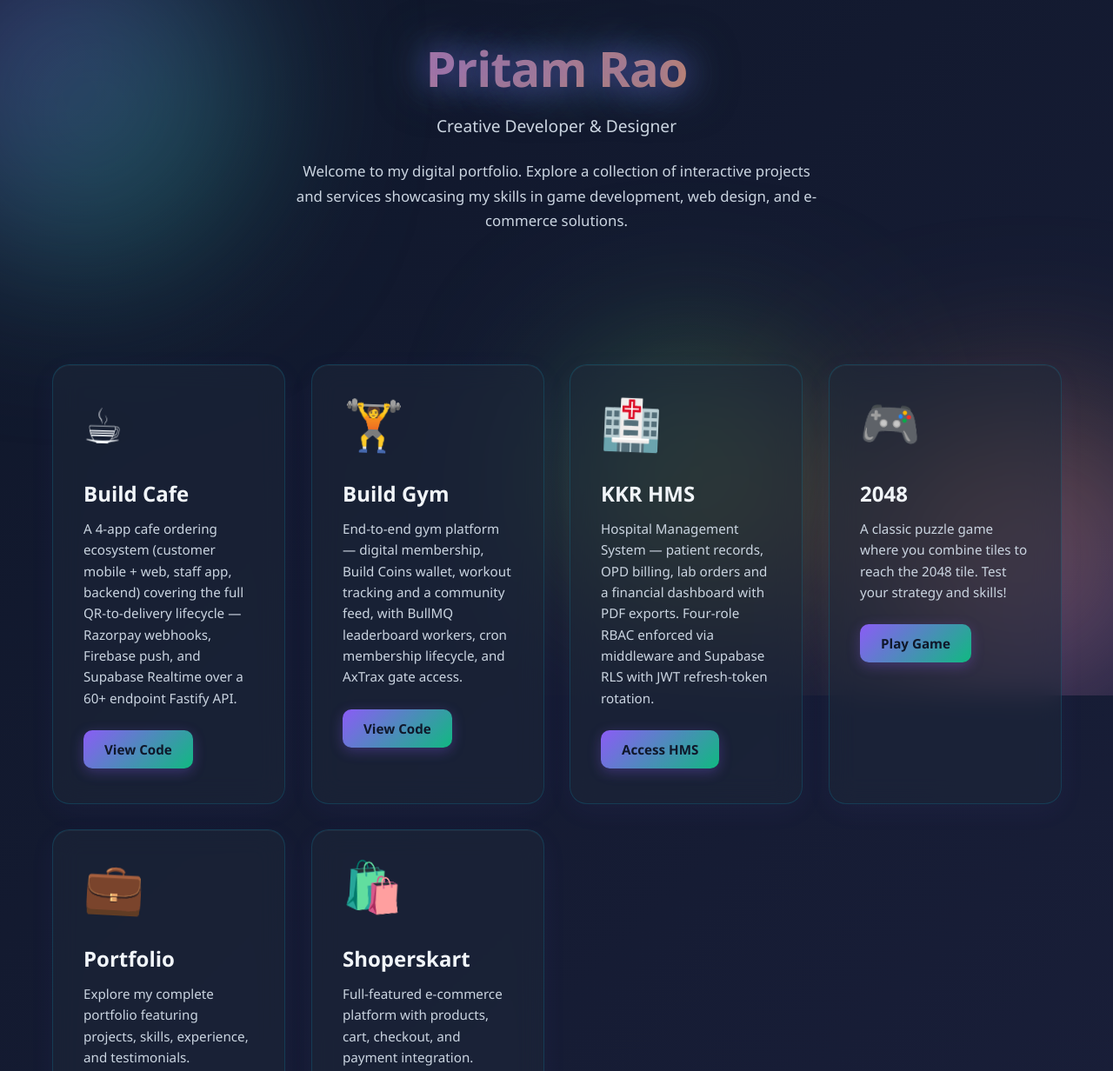
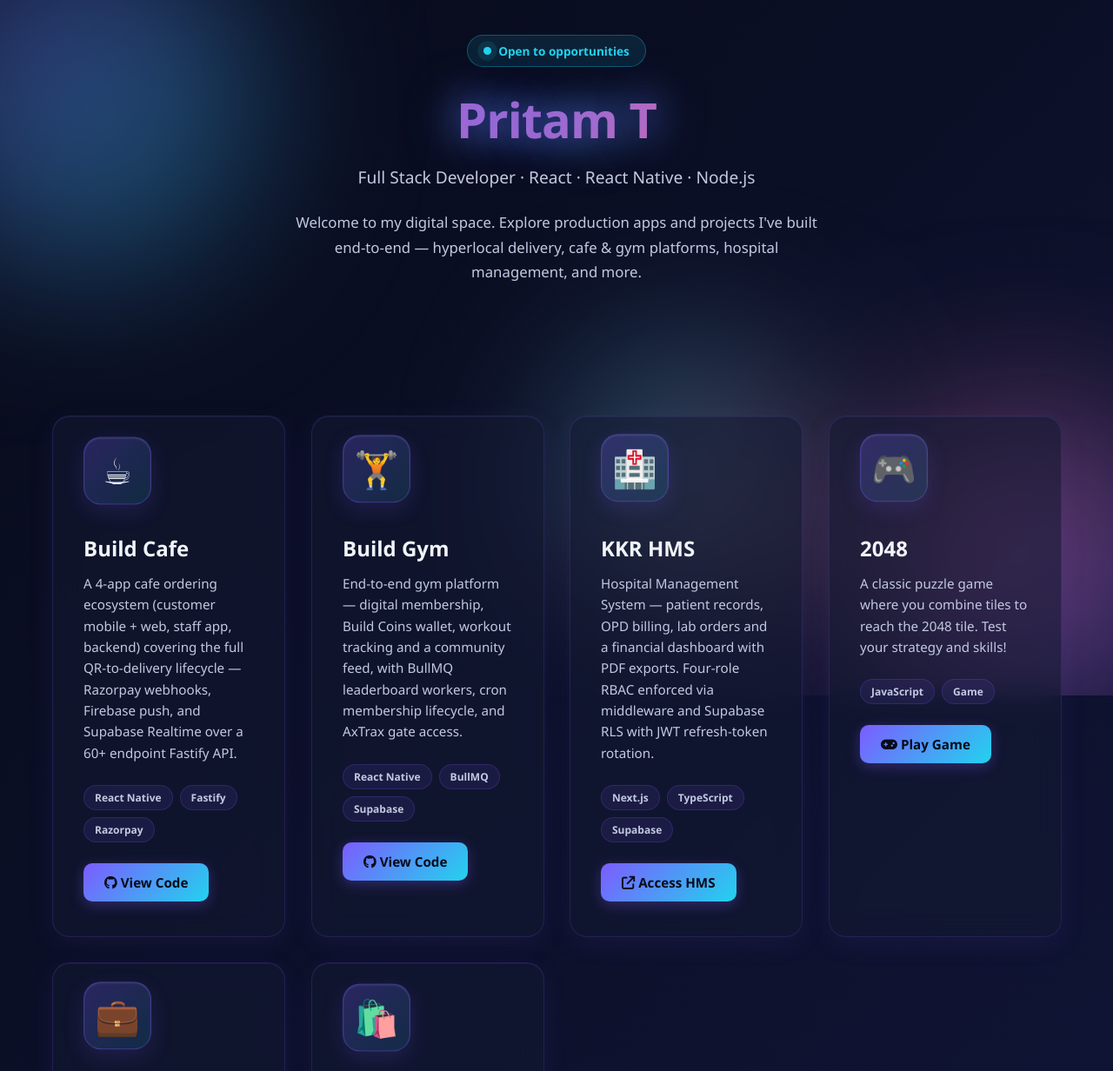
Before and after one commit to T-pritam/Home, a plain HTML site: page index.html in a window 1280 px wide. Shown: the top 1232 px of the page at 87% size. Drawn offline with Linux system fonts and the light colour scheme.

Commit message:
Updated the ui and styling a bit

```diff
--- a/index.html
+++ b/index.html
@@ -5,6 +5,7 @@
     <meta name="viewport" content="width=device-width, initial-scale=1.0">
     <title>Pritam | Services & Projects</title>
     <meta name="description" content="Explore my collection of interactive projects and services including 2048 game, countdown timer, portfolio, HMS, and shopping platform.">
+    <link rel="stylesheet" href="https://cdnjs.cloudflare.com/ajax/libs/font-awesome/6.4.0/css/all.min.css">
     <style>
         * {
             margin: 0;
@@ -13,20 +14,20 @@
         }
 
         :root {
-            --primary: #8b5cf6;
-            --secondary: #10b981;
-            --accent: #f59e0b;
-            --tertiary: #ef4444;
-            --dark-bg: #0f172a;
-            --card-bg: #1e293b;
+            --primary: #7c5cff;
+            --secondary: #22d3ee;
+            --accent: #fb7185;
+            --tertiary: #f472b6;
+            --dark-bg: #080b1a;
+            --card-bg: #141a33;
             --text-primary: #f1f5f9;
-            --text-secondary: #cbd5e1;
-            --border: #334155;
+            --text-secondary: #c2c9e0;
+            --border: #2a3357;
         }
 
         body {
             font-family: 'Segoe UI', Tahoma, Geneva, Verdana, sans-serif;
-            background: linear-gradient(135deg, var(--dark-bg) 0%, #1a1f3a 100%);
+            background: linear-gradient(135deg, var(--dark-bg) 0%, #11163a 100%);
             color: var(--text-primary);
             overflow-x: hidden;
             min-height: 100vh;
@@ -145,8 +146,8 @@
         }
 
         @keyframes titleGlow {
-            0%, 100% { text-shadow: 0 0 20px rgba(139, 92, 246, 0.3), 0 0 40px rgba(16, 185, 129, 0.2); }
-            50% { text-shadow: 0 0 30px rgba(139, 92, 246, 0.6), 0 0 60px rgba(16, 185, 129, 0.4); }
+            0%, 100% { text-shadow: 0 0 20px rgba(124, 92, 255, 0.35), 0 0 40px rgba(34, 211, 238, 0.2); }
+            50% { text-shadow: 0 0 30px rgba(124, 92, 255, 0.65), 0 0 60px rgba(34, 211, 238, 0.45); }
         }
 
         .subtitle {
@@ -209,8 +210,8 @@
         .service-card {
             position: relative;
             padding: 35px;
-            background: rgba(30, 41, 59, 0.5);
-            border: 1.5px solid rgba(0, 212, 255, 0.15);
+            background: rgba(20, 26, 51, 0.55);
+            border: 1.5px solid rgba(124, 92, 255, 0.18);
             border-radius: 20px;
             backdrop-filter: blur(15px);
             cursor: pointer;
@@ -220,7 +221,7 @@
             overflow: hidden;
             animation: scaleIn 0.6s ease-out;
             animation-fill-mode: both;
-            box-shadow: 0 8px 32px rgba(139, 92, 246, 0.05), inset 0 1px 1px rgba(255, 255, 255, 0.05);
+            box-shadow: 0 8px 32px rgba(124, 92, 255, 0.08), inset 0 1px 1px rgba(255, 255, 255, 0.05);
         }
 
         .service-card:nth-child(1) { animation-delay: 0.6s; }
@@ -261,7 +262,7 @@
             position: absolute;
             inset: 0;
             border-radius: 20px;
-            background: radial-gradient(circle at var(--mouse-x, 50%) var(--mouse-y, 50%), rgba(139, 92, 246, 0.1) 0%, transparent 80%);
+            background: radial-gradient(circle at var(--mouse-x, 50%) var(--mouse-y, 50%), rgba(124, 92, 255, 0.1) 0%, transparent 80%);
             opacity: 0;
             transition: opacity 0.3s ease;
             pointer-events: none;
@@ -275,7 +276,7 @@
             border-color: var(--primary);
             background: rgba(30, 41, 59, 0.8);
             transform: translateY(-12px) scale(1.02);
-            box-shadow: 0 30px 60px rgba(139, 92, 246, 0.25), inset 0 1px 1px rgba(255, 255, 255, 0.1);
+            box-shadow: 0 30px 60px rgba(124, 92, 255, 0.25), inset 0 1px 1px rgba(255, 255, 255, 0.1);
         }
 
         .service-card:active {
@@ -283,10 +284,26 @@
         }
 
         .card-icon {
-            font-size: 3.5rem;
-            margin-bottom: 20px;
-            display: inline-block;
-            animation: bounce 2s ease-in-out infinite, spin 6s linear infinite;
+            font-size: 2.6rem;
+            width: 78px;
+            height: 78px;
+            margin-bottom: 22px;
+            display: flex;
+            align-items: center;
+            justify-content: center;
+            border-radius: 20px;
+            background: linear-gradient(135deg, rgba(124, 92, 255, 0.25), rgba(34, 211, 238, 0.12));
+            border: 1px solid rgba(124, 92, 255, 0.35);
+            box-shadow: inset 0 1px 2px rgba(255, 255, 255, 0.12), 0 8px 24px rgba(124, 92, 255, 0.15);
+            animation: bounce 3s ease-in-out infinite;
+            transition: all 0.4s cubic-bezier(0.4, 0, 0.2, 1);
+        }
+
+        .service-card:hover .card-icon {
+            background: linear-gradient(135deg, rgba(124, 92, 255, 0.45), rgba(251, 113, 133, 0.25));
+            border-color: var(--primary);
+            box-shadow: inset 0 1px 2px rgba(255, 255, 255, 0.2), 0 12px 30px rgba(124, 92, 255, 0.4);
+            transform: translateY(-4px) scale(1.05);
         }
 
         .service-card:nth-child(1) .card-icon { animation-delay: 0s; }
@@ -299,23 +316,6 @@
         @keyframes bounce {
             0%, 100% { transform: translateY(0); }
             50% { transform: translateY(-15px); }
-        }
-
-        @keyframes spin {
-            0% { transform: rotate(0deg) translateY(0); }
-            50% { transform: rotate(5deg) translateY(-15px); }
-            100% { transform: rotate(0deg) translateY(0); }
-        }
-
-        .service-card:hover .card-icon {
-            animation-play-state: paused;
-            animation: wobble 0.6s ease-in-out;
-        }
-
-        @keyframes wobble {
-            0%, 100% { transform: rotate(0); }
-            25% { transform: rotate(-10deg); }
-            75% { transform: rotate(10deg); }
         }
 
         .card-title {
@@ -345,6 +345,80 @@
             color: var(--text-primary);
         }
 
+        /* Tech tags */
+        .card-tags {
+            display: flex;
+            flex-wrap: wrap;
+            gap: 8px;
+            margin-bottom: 24px;
+        }
+
+        .tag {
+            font-size: 0.75rem;
+            font-weight: 600;
+            padding: 5px 12px;
+            border-radius: 50px;
+            color: var(--text-secondary);
+            background: rgba(124, 92, 255, 0.1);
+            border: 1px solid rgba(124, 92, 255, 0.2);
+            transition: all 0.3s ease;
+        }
+
+        .service-card:hover .tag {
+            color: var(--text-primary);
+            border-color: rgba(124, 92, 255, 0.5);
+            background: rgba(124, 92, 255, 0.18);
+        }
+
+        /* Top accent bar */
+        .card-accent {
+            position: absolute;
+            top: 0;
+            left: 0;
+            width: 100%;
+            height: 4px;
+            background: linear-gradient(90deg, var(--primary), var(--accent), var(--secondary));
+            transform: scaleX(0);
+            transform-origin: left;
+            transition: transform 0.4s cubic-bezier(0.4, 0, 0.2, 1);
+            border-radius: 20px 20px 0 0;
+        }
+
+        .service-card:hover .card-accent {
+            transform: scaleX(1);
+        }
+
+        /* Header status badge */
+        .status-badge {
+            display: inline-flex;
+            align-items: center;
+            gap: 8px;
+            padding: 8px 18px;
+            margin-bottom: 22px;
+            border-radius: 50px;
+            font-size: 0.85rem;
+            font-weight: 600;
+            color: var(--secondary);
+            background: rgba(34, 211, 238, 0.1);
+            border: 1px solid rgba(34, 211, 238, 0.3);
+            animation: fadeIn 1s ease-out 0.2s backwards;
+        }
+
+        .status-dot {
+            width: 9px;
+            height: 9px;
+            border-radius: 50%;
+            background: var(--secondary);
+            box-shadow: 0 0 0 0 rgba(34, 211, 238, 0.6);
+            animation: ping 2s ease-in-out infinite;
+        }
+
+        @keyframes ping {
+            0% { box-shadow: 0 0 0 0 rgba(34, 211, 238, 0.6); }
+            70% { box-shadow: 0 0 0 8px rgba(34, 211, 238, 0); }
+            100% { box-shadow: 0 0 0 0 rgba(34, 211, 238, 0); }
+        }
+
         .card-link {
             display: inline-block;
             padding: 12px 24px;
@@ -359,7 +433,7 @@
             text-decoration: none;
             position: relative;
             overflow: hidden;
-            box-shadow: 0 4px 15px rgba(139, 92, 246, 0.3);
+            box-shadow: 0 4px 15px rgba(124, 92, 255, 0.3);
         }
 
         .card-link::before {
@@ -379,12 +453,12 @@
 
         .card-link:hover {
             transform: translateY(-3px) scale(1.08);
-            box-shadow: 0 12px 30px rgba(139, 92, 246, 0.5);
+            box-shadow: 0 12px 30px rgba(124, 92, 255, 0.5);
         }
 
         .card-link:active {
             transform: translateY(-1px) scale(0.98);
-            box-shadow: 0 6px 15px rgba(139, 92, 246, 0.3);
+            box-shadow: 0 6px 15px rgba(124, 92, 255, 0.3);
         }
 
         /* Footer */
@@ -512,13 +586,13 @@
 
         /* Glow effect */
         .glow {
-            text-shadow: 0 0 20px rgba(0, 212, 255, 0.5);
+            text-shadow: 0 0 20px rgba(34, 211, 238, 0.5);
             animation: glowPulse 2s ease-in-out infinite;
         }
 
         @keyframes glowPulse {
-            0%, 100% { text-shadow: 0 0 20px rgba(139, 92, 246, 0.5); }
-            50% { text-shadow: 0 0 40px rgba(139, 92, 246, 0.8), 0 0 60px rgba(16, 185, 129, 0.6); }
+            0%, 100% { text-shadow: 0 0 20px rgba(124, 92, 255, 0.5); }
+            50% { text-shadow: 0 0 40px rgba(124, 92, 255, 0.8), 0 0 60px rgba(34, 211, 238, 0.6); }
         }
     </style>
 </head>
@@ -531,49 +605,73 @@
 
     <div class="container">
         <header>
-            <h1 class="domain-title glow">Pritam Rao</h1>
-            <p class="subtitle">Creative Developer & Designer</p>
+            <div class="status-badge"><span class="status-dot"></span> Open to opportunities</div>
+            <h1 class="domain-title glow">Pritam T</h1>
+            <p class="subtitle">Full Stack Developer · React · React Native · Node.js</p>
             <p class="description">
-                Welcome to my digital portfolio. Explore a collection of interactive projects and services
-                showcasing my skills in game development, web design, and e-commerce solutions.
+                Welcome to my digital space. Explore production apps and projects I've built end-to-end —
+                hyperlocal delivery, cafe &amp; gym platforms, hospital management, and more.
             </p>
         </header>
 
         <section class="services-grid">
             <a href="https://github.com/T-pritam/Build_Cafe_Customer" class="service-card" target="_blank">
+                <span class="card-accent"></span>
                 <div class="card-icon">☕</div>
                 <h2 class="card-title">Build Cafe</h2>
                 <p class="card-description">
                     A 4-app cafe ordering ecosystem (customer mobile + web, staff app, backend) covering the full QR-to-delivery lifecycle — Razorpay webhooks, Firebase push, and Supabase Realtime over a 60+ endpoint Fastify API.
                 </p>
-                <span class="card-link">View Code</span>
+                <div class="card-tags">
+                    <span class="tag">React Native</span>
+                    <span class="tag">Fastify</span>
+                    <span class="tag">Razorpay</span>
+                </div>
+                <span class="card-link"><i class="fab fa-github"></i> View Code</span>
             </a>
 
             <a href="https://github.com/T-pritam/Build_GYM" class="service-card" target="_blank">
+                <span class="card-accent"></span>
                 <div class="card-icon">🏋️</div>
                 <h2 class="card-title">Build Gym</h2>
                 <p class="card-description">
                     End-to-end gym platform — digital membership, Build Coins wallet, workout tracking and a community feed, with BullMQ leaderboard workers, cron membership lifecycle, and AxTrax gate access.
                 </p>
-                <span class="card-link">View Code</span>
+                <div class="card-tags">
+                    <span class="tag">React Native</span>
+                    <span class="tag">BullMQ</span>
+                    <span class="tag">Supabase</span>
+                </div>
+                <span class="card-link"><i class="fab fa-github"></i> View Code</span>
             </a>
 
             <a href="https://kkr.pritamrao.tech" class="service-card" target="_blank">
+                <span class="card-accent"></span>
                 <div class="card-icon">🏥</div>
                 <h2 class="card-title">KKR HMS</h2>
                 <p class="card-description">
                     Hospital Management System — patient records, OPD billing, lab orders and a financial dashboard with PDF exports. Four-role RBAC enforced via middleware and Supabase RLS with JWT refresh-token rotation.
                 </p>
-                <span class="card-link">Access HMS</span>
+                <div class="card-tags">
+                    <span class="tag">Next.js</span>
+                    <span class="tag">TypeScript</span>
+                    <span class="tag">Supabase</span>
+                </div>
+                <span class="card-link"><i class="fas fa-arrow-up-right-from-square"></i> Access HMS</span>
             </a>
 
             <a href="https://2048.pritamrao.tech" class="service-card" target="_blank">
+                <span class="card-accent"></span>
                 <div class="card-icon">🎮</div>
                 <h2 class="card-title">2048</h2>
                 <p class="card-description">
                     A classic puzzle game where you combine tiles to reach the 2048 tile. Test your strategy and skills!
                 </p>
-                <span class="card-link">Play Game</span>
+                <div class="card-tags">
+                    <span class="tag">JavaScript</span>
+                    <span class="tag">Game</span>
+                </div>
+                <span class="card-link"><i class="fas fa-gamepad"></i> Play Game</span>
             </a>
 
             <!-- <a href="https://countdown.pritamrao.tech" class="service-card"  target="_blank">
@@ -585,22 +683,34 @@
                 <span class="card-link">Open Timer</span>
             </a> -->
 
-            <a href="https://portfolio.pritamrao.tech" class="service-card"  target="_blank">
+            <a href="https://portfolio.pritamrao.tech/" class="service-card"  target="_blank">
+                <span class="card-accent"></span>
                 <div class="card-icon">💼</div>
                 <h2 class="card-title">Portfolio</h2>
                 <p class="card-description">
-                    Explore my complete portfolio featuring projects, skills, experience, and testimonials.
+                    Explore my complete portfolio featuring projects, skills, experience, and the full tech stack.
                 </p>
-                <span class="card-link">View Work</span>
+                <div class="card-tags">
+                    <span class="tag">Vite</span>
+                    <span class="tag">JavaScript</span>
+                    <span class="tag">AOS</span>
+                </div>
+                <span class="card-link"><i class="fas fa-arrow-up-right-from-square"></i> View Work</span>
             </a>
 
             <a href="https://shoperskart.pritamrao.tech" class="service-card"  target="_blank">
+                <span class="card-accent"></span>
                 <div class="card-icon">🛍️</div>
                 <h2 class="card-title">Shoperskart</h2>
                 <p class="card-description">
                     Full-featured e-commerce platform with products, cart, checkout, and payment integration.
                 </p>
-                <span class="card-link">Shop Now</span>
+                <div class="card-tags">
+                    <span class="tag">MERN</span>
+                    <span class="tag">Redux</span>
+                    <span class="tag">Tailwind</span>
+                </div>
+                <span class="card-link"><i class="fas fa-bag-shopping"></i> Shop Now</span>
             </a>
 
         </section>
```
